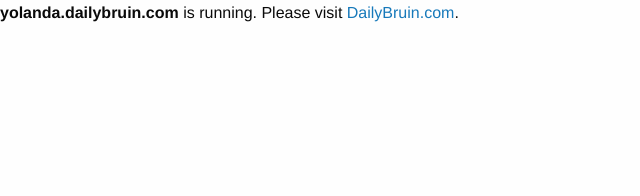
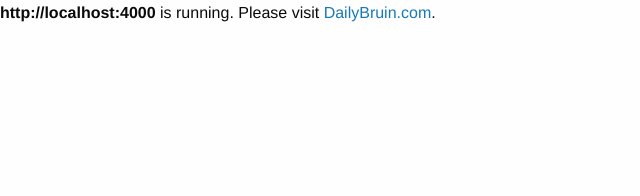
Before and after one commit to dailybruin/interactive.2014.wake-of-the-storm, a Jekyll site: the page built from index.md, in a window 1280 px wide. Shown: the top 196 px of the page, without its empty margins (0-640 px from the left). Built offline with Jekyll 4.4.1, drawn with Linux system fonts in a browser that asks for light colours; nearby versions of some CDN libraries; library files that are not in the unit come from our copies.

Commit message:
Change to test deployment

```diff
--- a/index.md
+++ b/index.md
@@ -3,4 +3,4 @@ title: Typhoon Yolanda
 slug: index
 layout: empty
 ---
-**yolanda.dailybruin.com** is running. Please visit [DailyBruin.com](http://dailybruin.com).
+**{{ site.url }}** is running. Please visit [DailyBruin.com](http://dailybruin.com).
```
